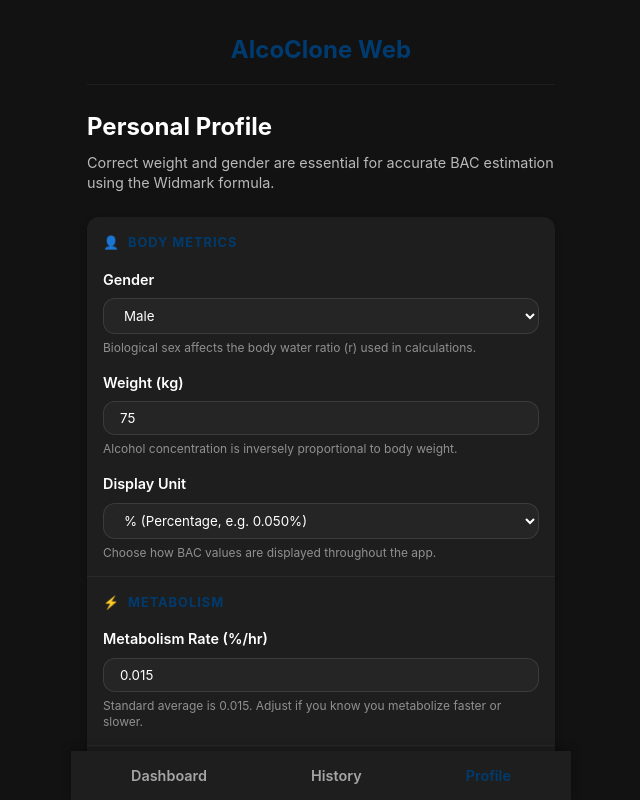
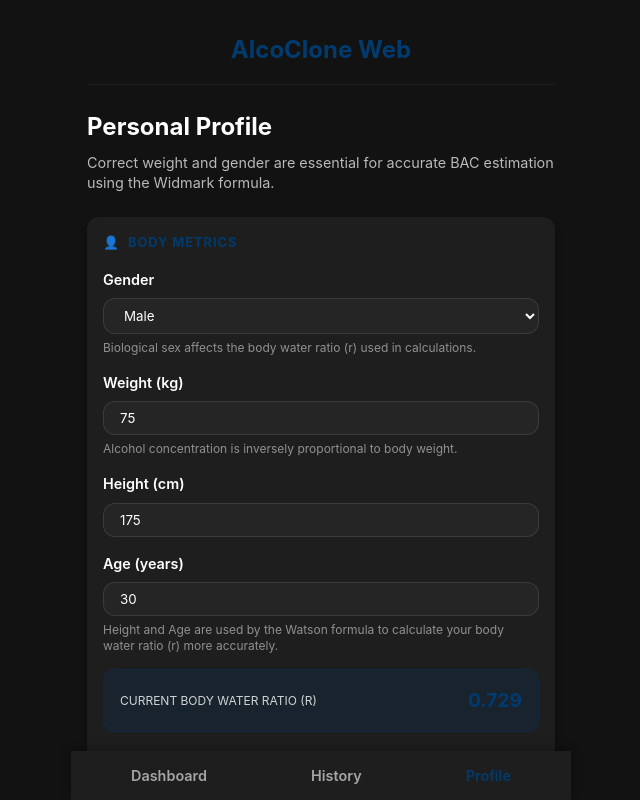
Before and after one commit to m1ckyb/alco-clone, a React (Vite) app: page / in a window 1280 px wide. Both pictures are taken after a click on the button "Profile". Shown: the top 800 px of the page, without its empty margins (319-959 px from the left). Built offline with nearby package versions, Linux system fonts and the light colour scheme.

Commit message:
Implement Watson formula for accurate BAC calculation with Height/Age

```diff
--- a/src/components/ProfileSettings.tsx
+++ b/src/components/ProfileSettings.tsx
@@ -1,5 +1,6 @@
 import React, { useRef } from 'react';
 import { useAppContext } from '../context/AppContext';
+import { calculateWidmarkR } from '../utils/bac';
 
 const ProfileSettings: React.FC = () => {
   const { profile, setProfile, drinks, presets, removePreset, importData } = useAppContext();
@@ -9,7 +10,7 @@ const ProfileSettings: React.FC = () => {
     const { name, value } = e.target;
     setProfile({
       ...profile,
-      [name]: name === 'weight' || name === 'metabolismRate' ? Number(value) : value
+      [name]: name === 'weight' || name === 'metabolismRate' || name === 'height' || name === 'age' ? Number(value) : value
     });
   };
 
@@ -96,6 +97,36 @@ const ProfileSettings: React.FC = () => {
               onChange={handleChange}
             />
             <p className="help-text">Alcohol concentration is inversely proportional to body weight.</p>
+          </div>
+
+          <div className="form-group">
+            <label>Height (cm)</label>
+            <input
+              type="number"
+              name="height"
+              min="50"
+              max="250"
+              value={profile.height}
+              onChange={handleChange}
+            />
+          </div>
+
+          <div className="form-group">
+            <label>Age (years)</label>
+            <input
+              type="number"
+              name="age"
+              min="1"
+              max="120"
+              value={profile.age}
+              onChange={handleChange}
+            />
+            <p className="help-text">Height and Age are used by the Watson formula to calculate your body water ratio (r) more accurately.</p>
+          </div>
+
+          <div className="info-box">
+            <span className="label">Current Body Water Ratio (r)</span>
+            <strong className="r-value">{calculateWidmarkR(profile).toFixed(3)}</strong>
           </div>
 
           <div className="form-group">
@@ -241,6 +272,26 @@ const ProfileSettings: React.FC = () => {
           margin-top: 6px;
           line-height: 1.3;
         }
+        .info-box {
+          background: rgba(0, 59, 111, 0.2);
+          padding: var(--spacing-md);
+          border-radius: var(--border-radius);
+          margin-bottom: var(--spacing-md);
+          display: flex;
+          justify-content: space-between;
+          align-items: center;
+          border: 1px solid rgba(0, 59, 111, 0.3);
+        }
+        .info-box .label {
+          font-size: 0.75rem;
+          text-transform: uppercase;
+          opacity: 0.8;
+          margin-bottom: 0;
+        }
+        .r-value {
+          color: var(--primary);
+          font-size: 1.2rem;
+        }
         .presets-list {
           display: flex;
           flex-direction: column;
--- a/src/context/AppContext.tsx
+++ b/src/context/AppContext.tsx
@@ -19,6 +19,8 @@ const DEFAULT_PROFILE: Profile = {
   gender: 'male',
   metabolismRate: 0.015,
   displayUnit: '%',
+  height: 175,
+  age: 30,
 };
 
 const DEFAULT_PRESETS: Omit<Drink, 'id' | 'timestamp'>[] = [
--- a/src/utils/bac.ts
+++ b/src/utils/bac.ts
@@ -11,6 +11,8 @@ export interface Profile {
   gender: 'male' | 'female';
   metabolismRate: number; // BAC % reduction per hour, default ~0.015
   displayUnit: '%' | '‰';
+  height: number; // cm
+  age: number; // years
 }
 
 export const GENDER_CONSTANTS = {
@@ -19,6 +21,28 @@ export const GENDER_CONSTANTS = {
 };
 
 export const ETHANOL_DENSITY = 0.789; // g/ml
+
+/**
+ * Calculates the Widmark r factor using Watson formula if possible.
+ * Fallback to standard averages if height/age are invalid.
+ */
+export function calculateWidmarkR(profile: Profile): number {
+  const { weight, height, age, gender } = profile;
+
+  if (gender === 'male') {
+    // Watson Formula (Male)
+    const tbw = 2.447 - (0.09156 * age) + (0.1074 * height) + (0.3362 * weight);
+    const r = tbw / (weight * 0.8);
+    // Sanity check: r for men is usually between 0.60 and 0.80
+    return Math.min(Math.max(r, 0.5), 0.9);
+  } else {
+    // Watson Formula (Female)
+    const tbw = -2.097 + (0.1069 * height) + (0.2466 * weight);
+    const r = tbw / (weight * 0.8);
+    // Sanity check: r for women is usually between 0.45 and 0.70
+    return Math.min(Math.max(r, 0.4), 0.8);
+  }
+}
 
 /**
  * Calculates current BAC based on Widmark formula.
@@ -38,7 +62,7 @@ export function calculateBAC(drinks: Drink[], profile: Profile, currentTime: num
   const sortedDrinks = [...pastDrinks].sort((a, b) => a.timestamp - b.timestamp);
 
   const weightInGrams = profile.weight * 1000;
-  const r = GENDER_CONSTANTS[profile.gender];
+  const r = calculateWidmarkR(profile);
 
   let currentBAC = 0;
   let lastTime = sortedDrinks[0].timestamp;
```
